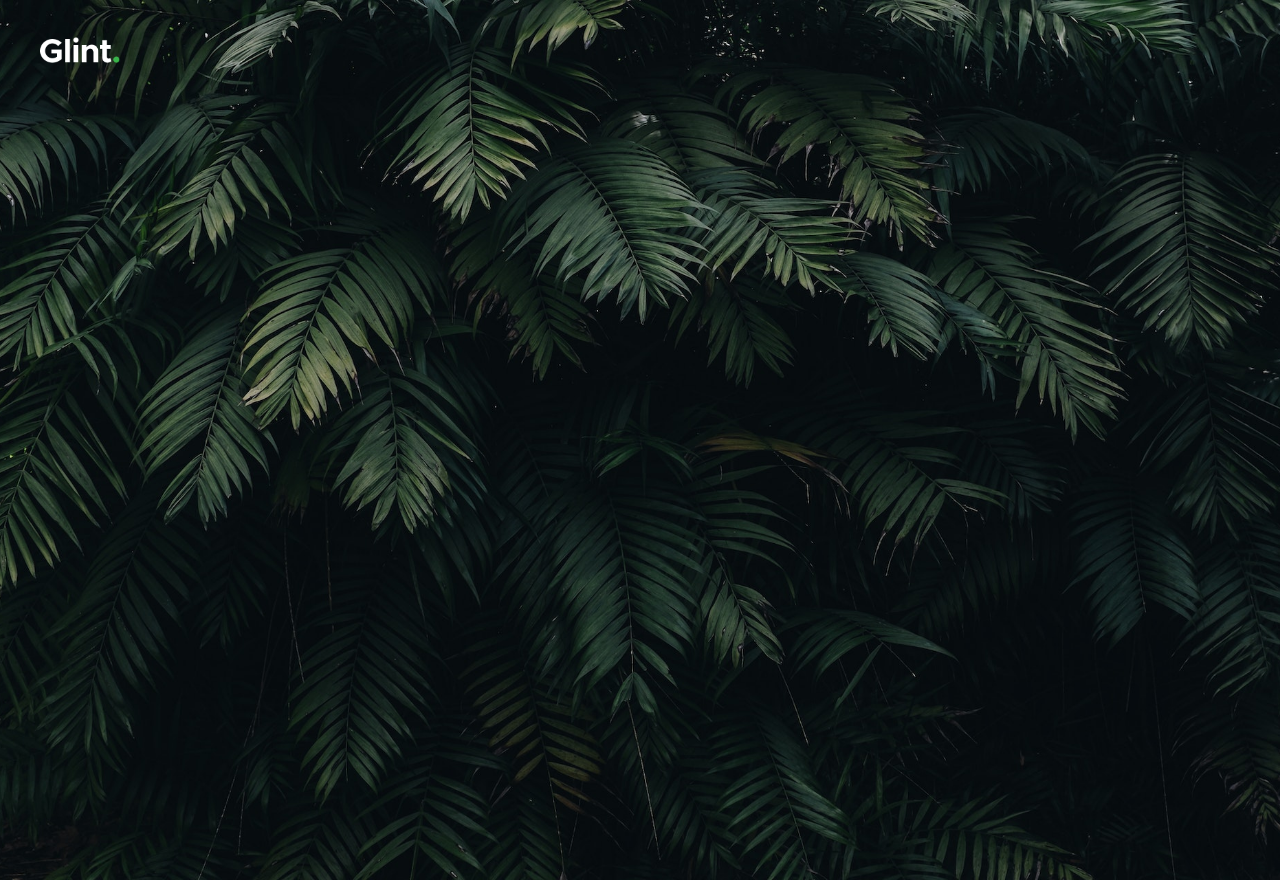
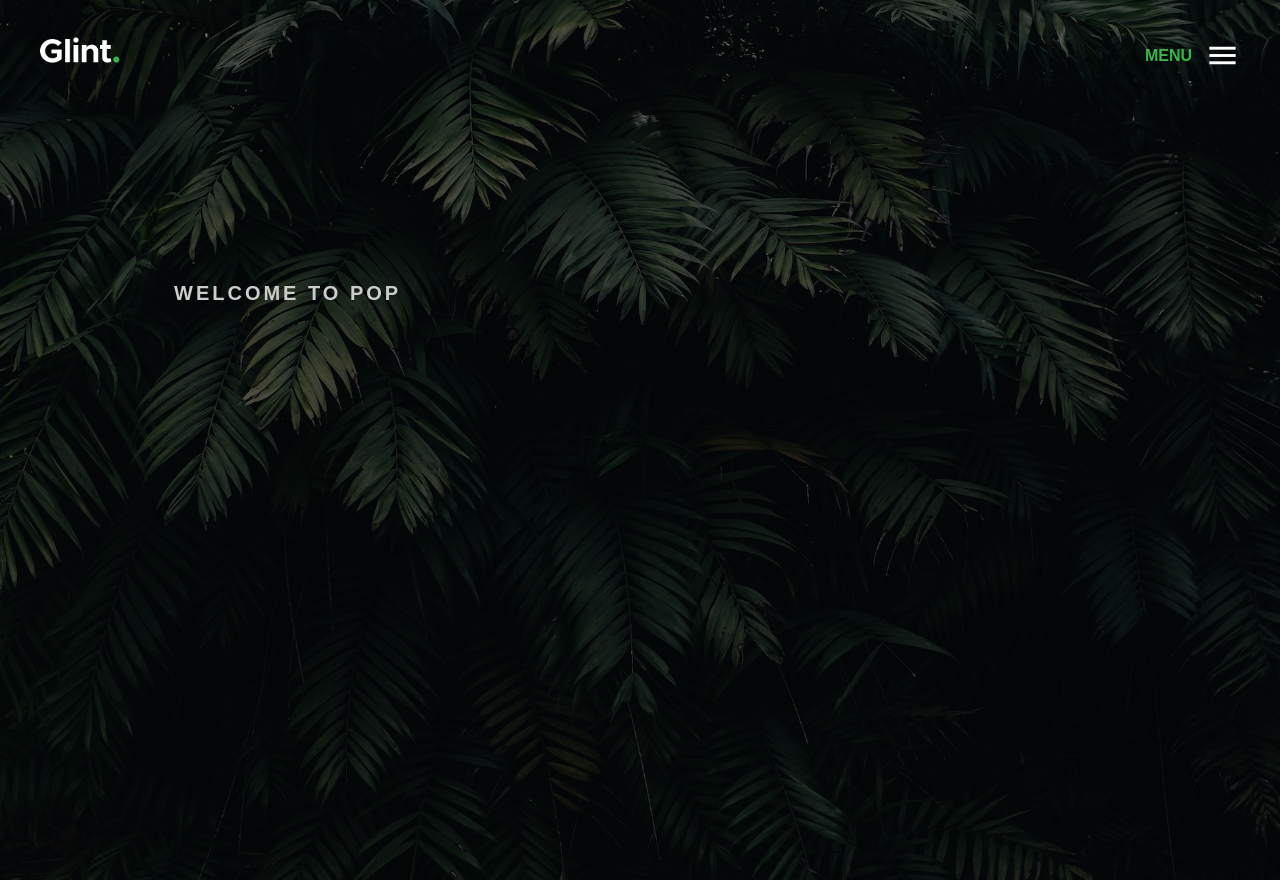
Before and after one commit to droidhazard/pop-dot-website, a website: page index.html in a window 1280 px wide. Drawn offline with Linux system fonts and the light colour scheme; a web font is replaced by a local one.

Commit message:
home section typography

```diff
--- a/index.html
+++ b/index.html
@@ -6,12 +6,16 @@
   <meta http-equiv="X-UA-Compatible" content="IE=edge">
   <meta name="viewport" content="width=device-width, initial-scale=1.0">
   <title>Pop</title>
+  <!--Import Google Icon Font-->
+  <link href="https://fonts.googleapis.com/icon?family=Material+Icons" rel="stylesheet">
+
   <link href="https://fonts.googleapis.com/css2?family=Sofia+Sans+Semi+Condensed:wght@100;300;400;700;900&display=swap"
     rel="stylesheet">
   <link rel="stylesheet" href="./css/style.css">
 </head>
 
 <body>
+  <!-- 700px mobile breakpoint -->
   <header class="header">
     <nav class="navbar">
       <div class="brand-logo">
@@ -19,7 +23,14 @@
           <img src="./img/logo.png" alt="">
         </a>
       </div>
+      <a href="#" class="nav-toggle">
+        <span>MENU</span>
+        <span><i class="material-icons">menu</i></span>
+      </a>
     </nav>
+    <div class="home-wrapper">
+      <h3 class="size-secondary">WELCOME TO POP</h3>
+    </div>
   </header>
 </body>
 
--- a/sass/abstract/_variables.scss
+++ b/sass/abstract/_variables.scss
@@ -1,7 +1,9 @@
 // COLORS
+$color-green-accent: #39b54a;
 $color-grey-light-1: #f7f7f7;
 
 $color-grey-dark: #777;
+$color-grey-light: #ccc;
 $color-white: #fff;
 $color-black: #000;
 
--- a/sass/base/_typography.scss
+++ b/sass/base/_typography.scss
@@ -9,3 +9,9 @@ body {
   letter-spacing: 1.7;
   color: $color-white;
 }
+
+.size-secondary {
+  font-size: 2rem;
+  color: $color-grey-light;
+  letter-spacing: .3rem;
+}
--- a/sass/components/_navbar.scss
+++ b/sass/components/_navbar.scss
@@ -2,7 +2,6 @@
   height: 96px;
   width: 100%;
   position: relative;
-  top: 0;
   z-index: 500;
   display: flex;
   justify-content: space-between;
@@ -10,7 +9,7 @@
 
   & .brand-logo {
     display: inline-block;
-    margin-left: 40px;
+    margin-left: 4rem;
 
     & a {
       display: block;
@@ -23,4 +22,33 @@
       }
     }
   }
+
+  & .nav-toggle {
+    color: #fff;
+    display: flex;
+    justify-content: center;
+    align-items: center;
+    font-size: $default-font-size;
+    font-weight: 700;
+    text-decoration: none;
+    // margin-right: 4rem;
+    position: fixed;
+    top: 3.8rem;
+    right: 4rem;
+
+    & span:nth-child(1) {
+      position: relative;
+      top: -4px;
+      margin-right: 1.3rem;
+      color: $color-green-accent;
+
+      &:hover {
+        color: $color-white;
+      }
+    }
+
+    & span:nth-child(2) i {
+      font-size: 3.5rem;
+    }
+  }
 }
--- a/sass/layout/_header.scss
+++ b/sass/layout/_header.scss
@@ -1,8 +1,15 @@
 .header {
   height: 110vh;
   width: 100%;
-  background-image: url(../img/back.jpg);
+  background-image: linear-gradient(to right , rgba(0, 0, 0, 0.5), rgba(0, 0, 0, 0.5)),  url(../img/back.jpg);
   background-size: cover;
   background-position: center;
   position: relative;
+
+  & .home-wrapper {
+    margin: 15rem 14.4rem;
+    padding: 3rem;
+    height: 100px;
+    max-width: 800px;
+  }
 }
```
Also changed, not shown: css/style.css.
